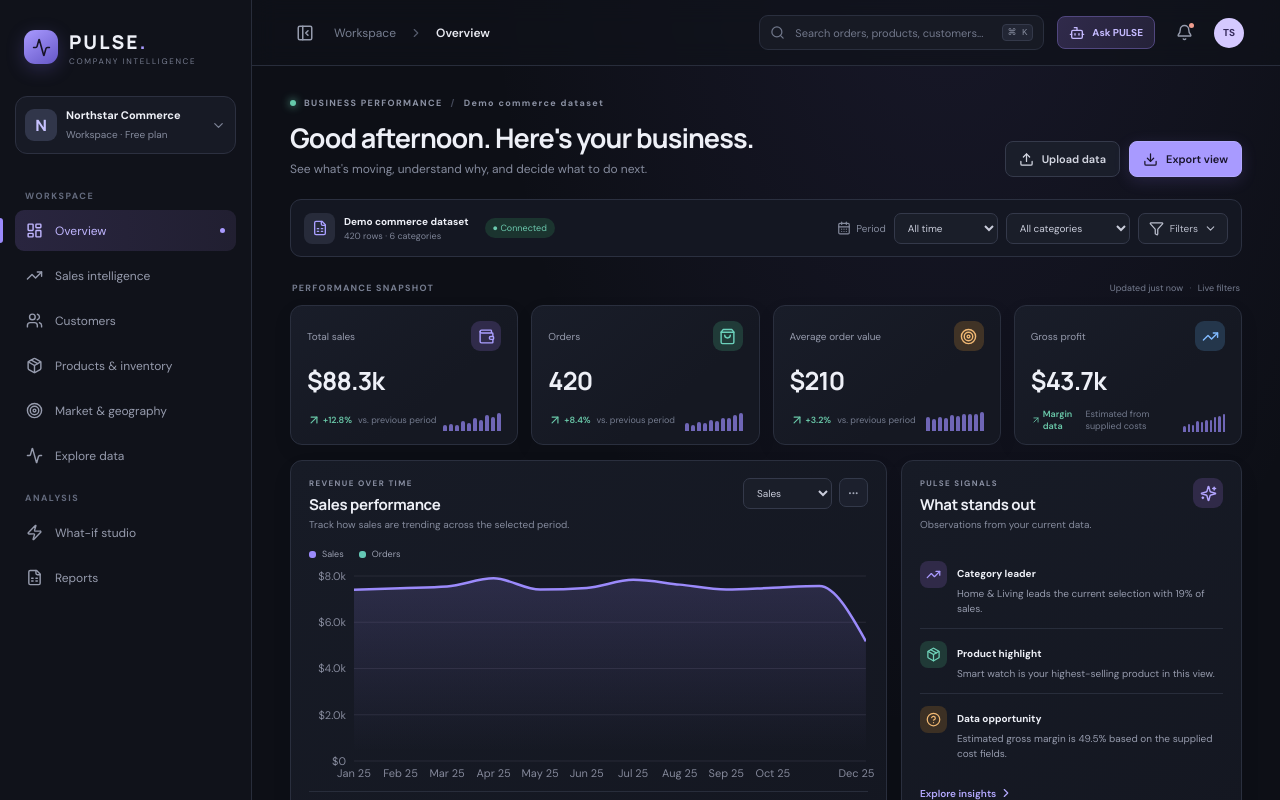
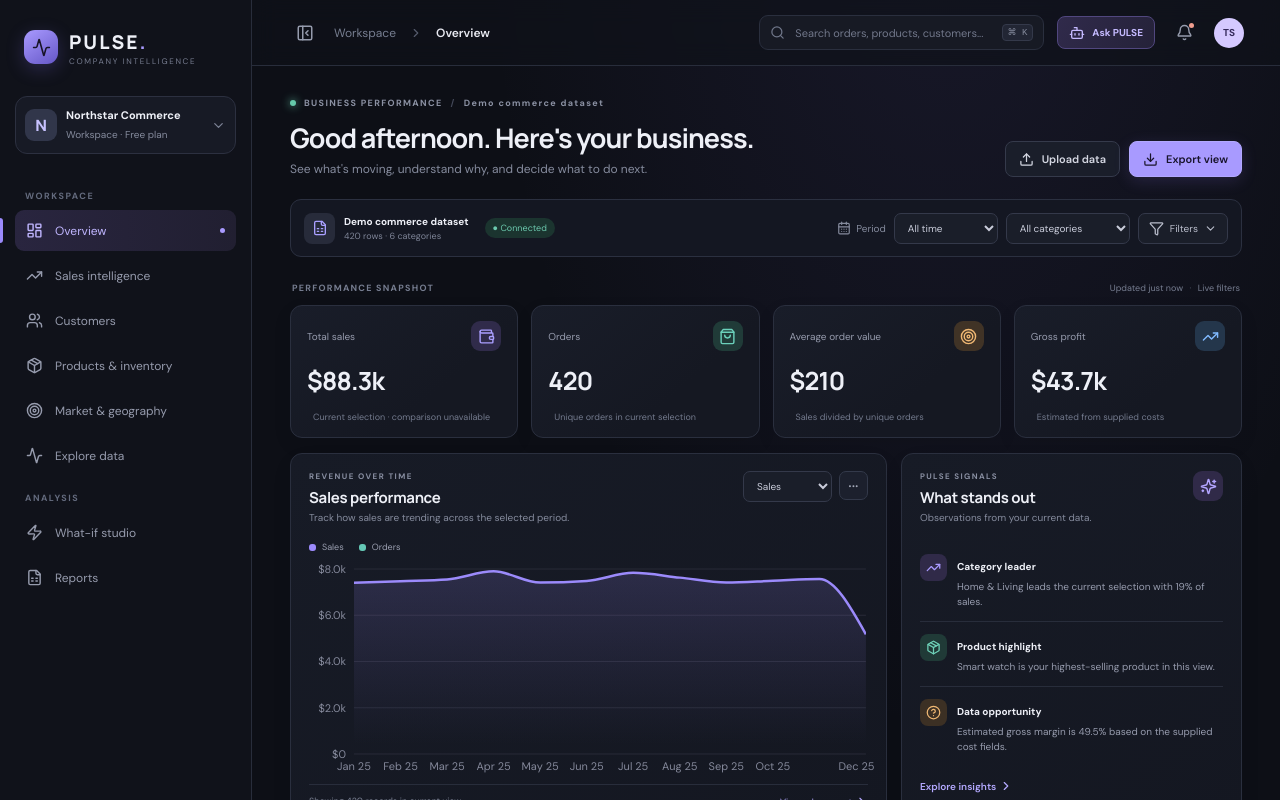
Before and after one commit to priyaprojects7/ecommerce-etl-sales-analytics, a Next.js app in the folder web/: page / in a window 1280 px wide. Shown: the top 800 px of the page. Built offline with nearby package versions, Linux system fonts and the light colour scheme.

Commit message:
Remove unsupported KPI trend claims and placeholder sparklines

```diff
--- a/web/app/page.tsx
+++ b/web/app/page.tsx
@@ -266,10 +266,10 @@ export default function Home() {
         {filtersOpen&&<div className="filter-popover"><label>Order status<select value={statusFilter} onChange={e=>setStatusFilter(e.target.value)}><option>All statuses</option>{[...new Set(rows.map(r=>r.status))].sort().map(v=><option key={v}>{v}</option>)}</select></label><button className="secondary-btn compact" onClick={()=>{setStatusFilter("All statuses");setCategory("All categories");setSearch("");setRange("All time");}}>Clear filters</button><button className="text-btn" onClick={()=>setFiltersOpen(false)}>Done</button></div>}
         <div className="section-line"><span>PERFORMANCE SNAPSHOT</span><span className="updated">Updated just now <span>·</span> Live filters</span></div>
         <div className="kpi-grid">
-          <Kpi title="Total sales" value={shortMoney(totalSales)} change="+12.8%" positive note="vs. previous period" icon={Wallet} tint="violet" spark={[24,32,28,42,37,55,49,68,63,78]}/>
-          <Kpi title="Orders" value={totalOrders.toLocaleString()} change="+8.4%" positive note="vs. previous period" icon={ShoppingBag} tint="mint" spark={[34,28,38,36,50,44,58,55,70,78]}/>
-          <Kpi title="Average order value" value={money(aov)} change="+3.2%" positive note="vs. previous period" icon={Target} tint="amber" spark={[60,54,62,58,70,67,72,76,73,84]}/>
-          <Kpi title={hasCost?"Gross profit":"Units sold"} value={hasCost?shortMoney(profit):units.toLocaleString()} change={hasCost?"Margin data":"Across selected orders"} positive={hasCost} note={hasCost?"Estimated from supplied costs":"Quantity purchased"} icon={hasCost?TrendingUp:Boxes} tint="blue" spark={[22,31,29,44,40,52,48,63,67,75]}/>
+          <Kpi title="Total sales" value={shortMoney(totalSales)} change="" positive={false} note="Current selection · comparison unavailable" icon={Wallet} tint="violet" spark={[]}/>
+          <Kpi title="Orders" value={totalOrders.toLocaleString()} change="" positive={false} note="Unique orders in current selection" icon={ShoppingBag} tint="mint" spark={[]}/>
+          <Kpi title="Average order value" value={money(aov)} change="" positive={false} note="Sales divided by unique orders" icon={Target} tint="amber" spark={[]}/>
+          <Kpi title={hasCost?"Gross profit":"Units sold"} value={hasCost?shortMoney(profit):units.toLocaleString()} change="" positive={false} note={hasCost?"Estimated from supplied costs":"Quantity purchased"} icon={hasCost?TrendingUp:Boxes} tint="blue" spark={[]}/>
         </div>
         <div className="grid-main">
           <div className="panel revenue-panel">
@@ -314,5 +314,5 @@ export default function Home() {
 }
 
 function Kpi({title,value,change,positive,note,icon:Icon,tint,spark}:{title:string,value:string,change:string,positive:boolean,note:string,icon:any,tint:string,spark:number[]}) {
-  return <div className="kpi-card"><div className="kpi-top"><span>{title}</span><div className={"kpi-icon "+tint}><Icon size={17}/></div></div><div className="kpi-value">{value}</div><div className="kpi-bottom"><span className={positive?"positive":"neutral"}>{positive?<ArrowUpRight size={14}/>:<ArrowDownRight size={14}/>} {change}</span><small>{note}</small><div className="spark">{spark.map((v,i)=><i key={i} style={{height:v+"%"}}/>)}</div></div></div>;
+  return <div className="kpi-card"><div className="kpi-top"><span>{title}</span><div className={"kpi-icon "+tint}><Icon size={17}/></div></div><div className="kpi-value">{value}</div><div className="kpi-bottom"><span className={positive?"positive":"neutral"}>{change&&<><ArrowUpRight size={14}/> {change}</>}</span><small>{note}</small>{spark.length>0&&<div className="spark">{spark.map((v,i)=><i key={i} style={{height:v+"%"}}/>)}</div>}</div></div>;
 }
```
